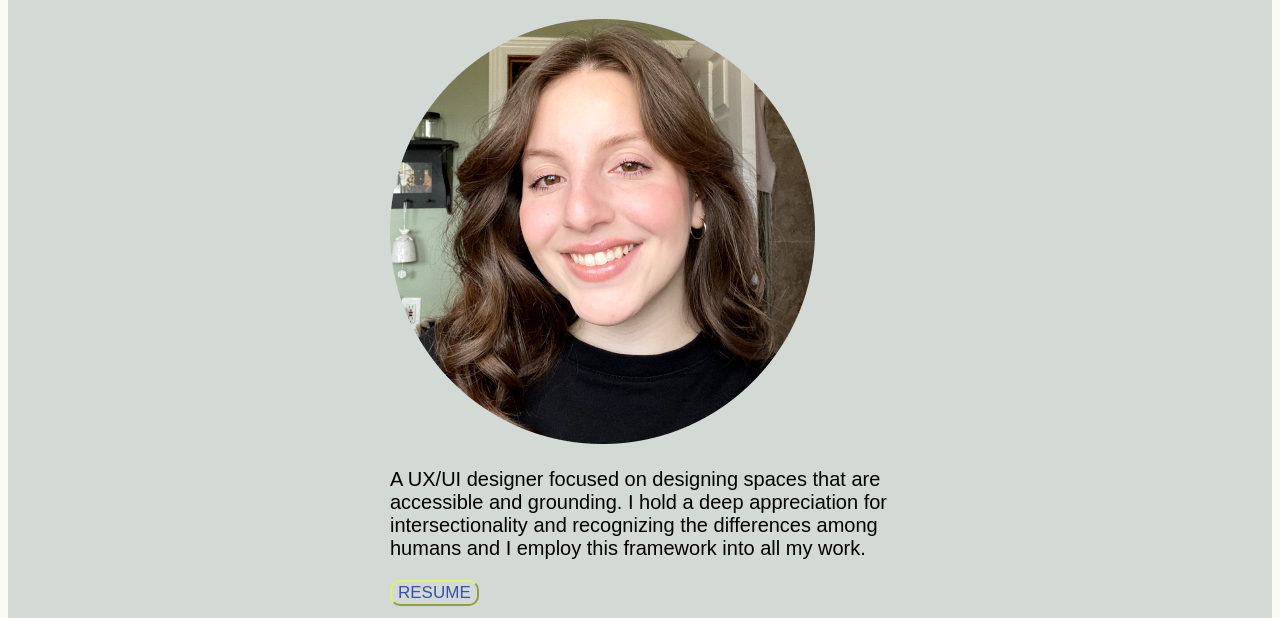
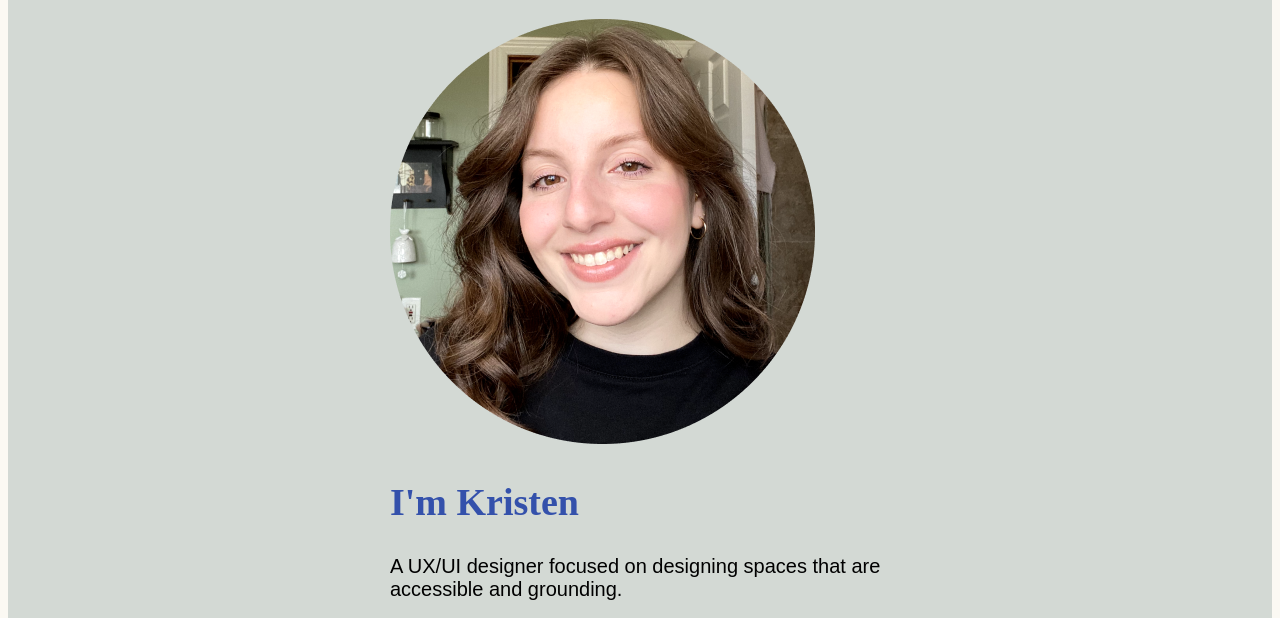
Before and after one commit to KristenKoski/UX_UI_HW_18, a plain HTML site: page index.html in a window 1280 px wide. Shown: the part 157-775 px from the top of the page. Drawn offline with Linux system fonts and the light colour scheme; files whose address does not match are found by name.

Commit message:
Update index.html

```diff
--- a/index.html
+++ b/index.html
@@ -21,13 +21,13 @@
 <section class="heroImg">
     <div class="content">
         <img src="../UX_UI_HW_17/Images/Hero photo.png">
-        <p> A UX/UI designer focused on designing spaces that are accessible and grounding.
-            I hold a deep appreciation for intersectionality and recognizing the differences among humans and I employ this framework into all my work.</p>
+        <h1> I'm Kristen</h1>
+        <p> A UX/UI designer focused on designing spaces that are accessible and grounding.</p>
     <button> RESUME </button>
         </div>
+    </section>
+<!--My UX Skills section coded using CSS flex-->
 
-<!--My UX Skills section coded using CSS flex-->
-    </section>
 <section class="mySkills">
 <h1> My UX Skills</h1>
 <div class="flexcontainer">
```
